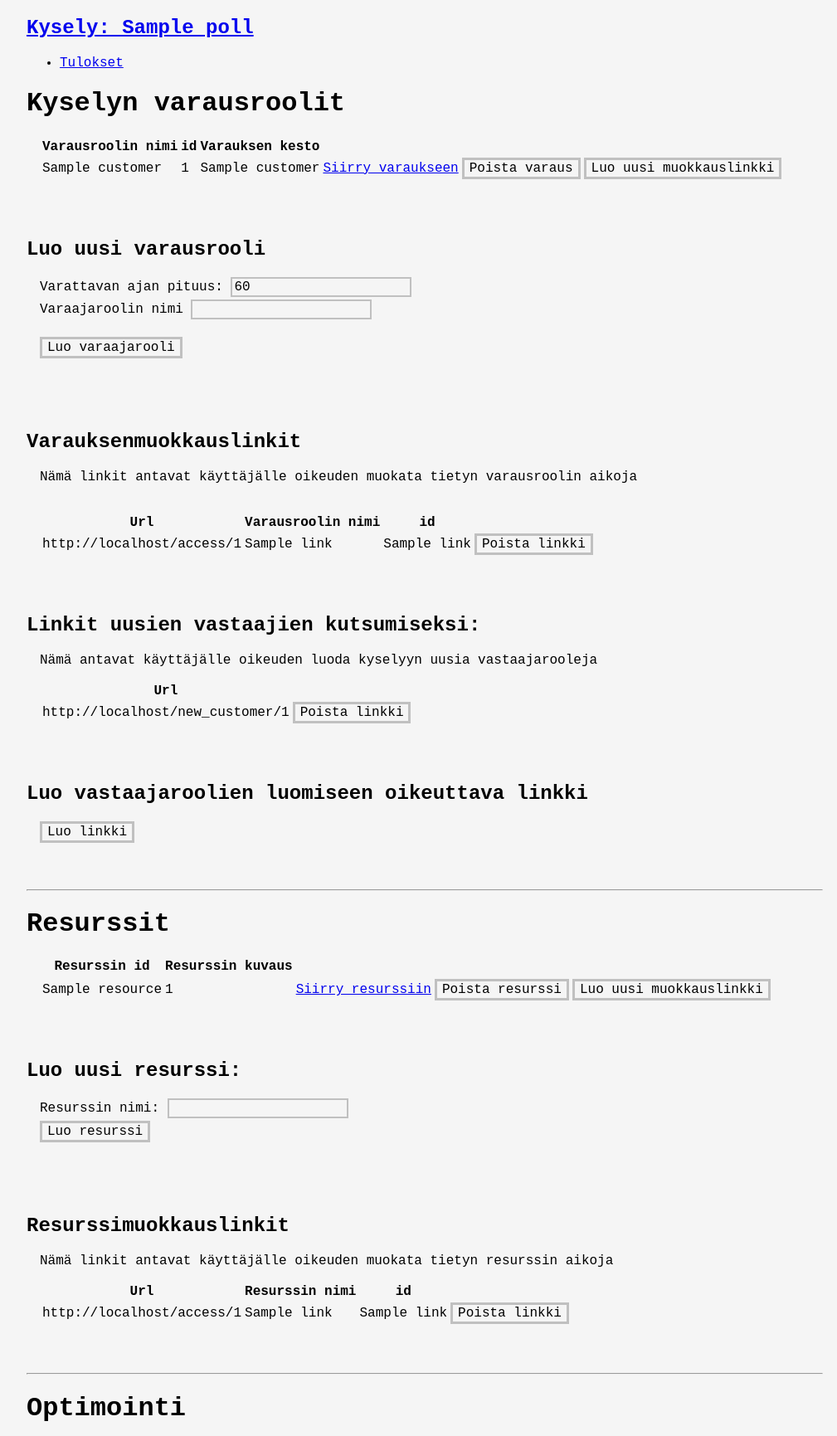
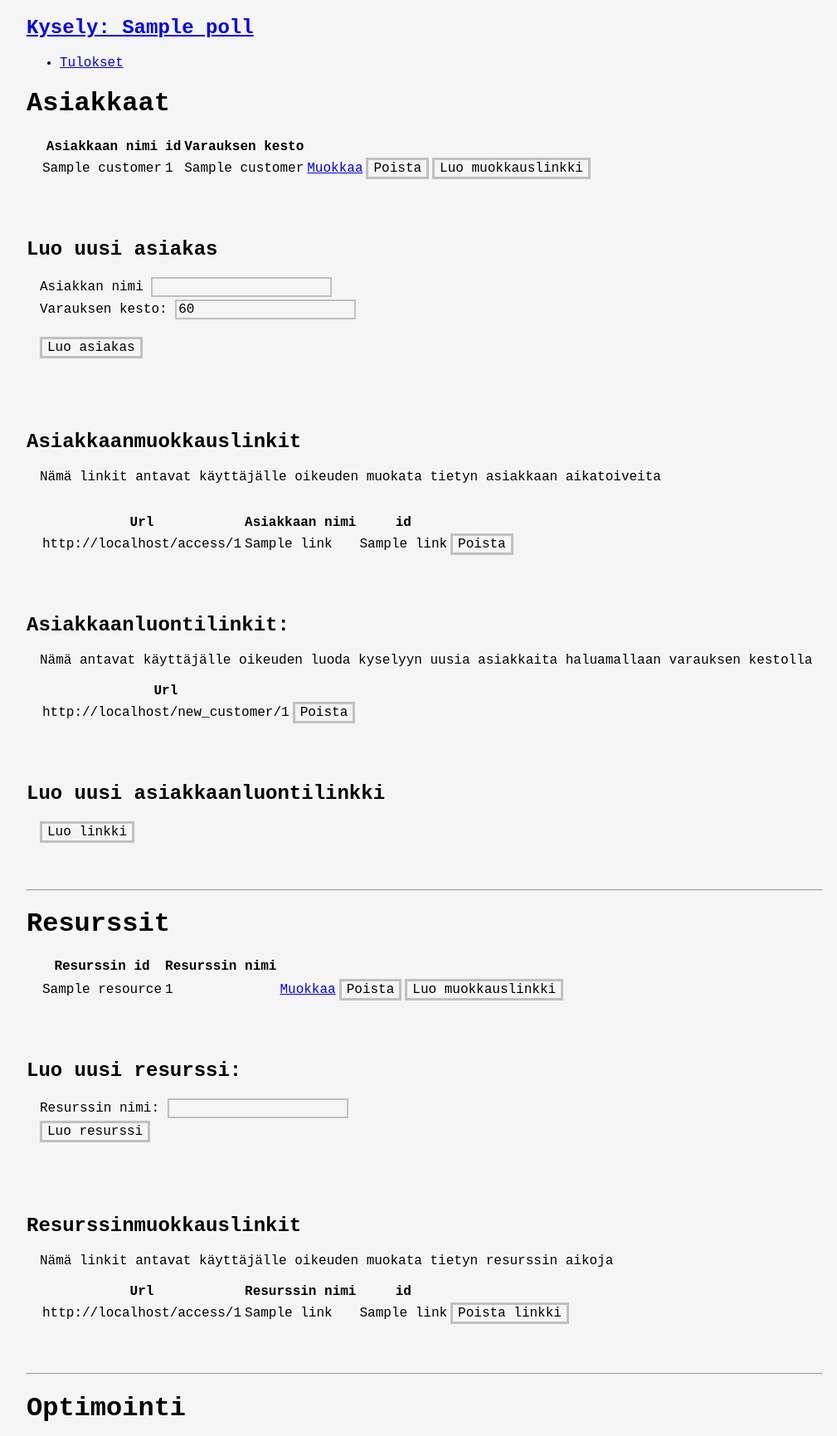
Before and after one commit to kluopaja/ajanvarausj-rjestelm-, a Flask app: template templates/poll_owner.html in a window 1280 px wide. Shown: the part 18-1749 px from the top of the page at 83% size, without its empty margins (128-1137 px from the left). Run offline with Flask 2, Linux system fonts and the light colour scheme; the template is opened without the code that fills it: most values are stand-ins (such as "Sample title", 1, 10 or a date in 2020).

Commit message:
Modify website language
    templates/poll_owner.html
        -Unify terms to be consistent with the README.md
            -Varausrooli, vastaaja --> asiakas
        -Use shorter descriptions
            -e.g. Poista linkki -> Poista
            -Siirry varaukseen/Siirry resurssiin --> Muokkaa
        -Reorder fields in add_customer_form
        -Replace deprecated term "Resurssin kuvaus" with "Resurssin nimi"

    templates/poll_times.html
        -Modify text

```diff
--- a/templates/poll_owner.html
+++ b/templates/poll_owner.html
@@ -4,10 +4,10 @@
 {% include "poll_navi.html" %}
 <div class="poll_owner">
 {% if customers|length > 0 %}
-<h1>Kyselyn varausroolit</h1>
+<h1>Asiakkaat</h1>
 <div class="section">
 <table>
-    <tr><th>Varausroolin nimi</th><th>id</th><th>Varauksen kesto</th>
+    <tr><th>Asiakkaan nimi</th><th>id</th><th>Varauksen kesto</th>
 {% for customer in customers %}
 <tr>
     <td>{{ customer[2] }}</td>
@@ -15,12 +15,12 @@
     <td>{{ customer[1] }}</td>
     <td>
     <a href="/poll/{{ poll.poll_id }}/{{ customer[0] }}/times">
-    Siirry varaukseen
+    Muokkaa
     </a>
     </td>
     <td>
     <form action="/delete_member" method="POST">
-        <input type="submit" value="Poista varaus">
+        <input type="submit" value="Poista">
         <input type="hidden" name="poll_id" value={{ poll.poll_id }}>
         <input type="hidden" name="member_id" value={{ customer[0] }}>
         <input type="hidden" name="csrf_token" value= {{ session.get('csrf_token') }}>
@@ -28,7 +28,7 @@
     </td>
     <td>
     <form action="/new_member_access_link" method="post">
-    <input type="submit" value="Luo uusi muokkauslinkki">
+    <input type="submit" value="Luo muokkauslinkki">
     <input type="hidden" name="member_id" id={{ customer[0] }}
            value={{ customer[0] }}>
     <input type="hidden" name="poll_id" value={{ poll.poll_id }}>
@@ -42,24 +42,24 @@
 {% endif %}
 
 
-<h2>Luo uusi varausrooli</h2>
+<h2>Luo uusi asiakas</h2>
 <div class="section">
 <form class="add_customer_form" action="/add_customer" method="POST">
     <ul>
     <li>
-    <label for="reservation_length">Varattavan ajan pituus:</label>
+    <label for="customer_name">
+        Asiakkan nimi
+    </label>
+    <input type="text" id="customer_name" name="customer_name">
+    </li>
+    <li>
+    <label for="reservation_length">Varauksen kesto:</label>
     <input type="number" id="reservation_length"
            name="reservation_length" min=5 value=60 step=5>
     </li>
-    <li>
-    <label for="customer_name">
-        Varaajaroolin nimi
-    </label>
-    <input type="text" id="customer_name" name="customer_name">
-    </li>
     <br>
     <li>
-    <input type="submit" value="Luo varaajarooli">
+    <input type="submit" value="Luo asiakas">
     </li>
     <input type="hidden" name="poll_id" value={{ poll.poll_id}}>
     <input type="hidden" name="csrf_token" value={{ session.get('csrf_token') }}>
@@ -68,11 +68,11 @@
 </div>
 
 
-<h2>Varauksenmuokkauslinkit</h2>
+<h2>Asiakkaanmuokkauslinkit</h2>
 <div class="section">
-<p>Nämä linkit antavat käyttäjälle oikeuden muokata tietyn varausroolin aikoja</p>
+<p>Nämä linkit antavat käyttäjälle oikeuden muokata tietyn asiakkaan aikatoiveita</p>
 <table>
-    <tr><th>Url</th><th>Varausroolin nimi</th><th>id</th></tr>
+    <tr><th>Url</th><th>Asiakkaan nimi</th><th>id</th></tr>
 {% for link in customer_access_links %}
 <tr>
     <td>{{ url_for('access', url_id=link[0], _external=True) }}</td>
@@ -80,7 +80,7 @@
     <td>{{ link[2] }}</td>
     <td>
     <form action="/delete_member_access_link" method="POST">
-        <input type="submit" value="Poista linkki">
+        <input type="submit" value="Poista">
         <input type="hidden" name="url_id" value={{ link[0] }}>
         <input type="hidden" name="poll_id" value={{ poll.poll_id }}>
         <input type="hidden" name="csrf_token" value={{ session.get('csrf_token') }}>
@@ -93,9 +93,10 @@
 </div>
 
 
-<h2>Linkit uusien vastaajien kutsumiseksi:</h2>
+<h2>Asiakkaanluontilinkit:</h2>
 <div class="section">
-<p>Nämä antavat käyttäjälle oikeuden luoda kyselyyn uusia vastaajarooleja</p>
+<p>Nämä antavat käyttäjälle oikeuden luoda kyselyyn uusia asiakkaita
+haluamallaan varauksen kestolla</p>
 <table>
 <tr><th>Url</th></tr>
 {% for link in new_customer_links %}
@@ -103,7 +104,7 @@
     <td>{{ url_for('new_customer', url_id=link[0], _external=True) }}</td>
     <td>
     <form action="/delete_new_customer_link" method="POST">
-        <input type="submit" value="Poista linkki">
+        <input type="submit" value="Poista">
         <input type="hidden" name="url_id" value={{ link[0] }}>
         <input type="hidden" name="poll_id" value={{ poll.poll_id }}>
         <input type="hidden" name="csrf_token" value={{ session.get('csrf_token') }}>
@@ -114,7 +115,7 @@
 </table>
 </div>
 
-<h2>Luo vastaajaroolien luomiseen oikeuttava linkki</h2>
+<h2>Luo uusi asiakkaanluontilinkki</h2>
 <div class="section">
 <form action="/new_new_customer_link" method="post">
     <input type="submit" value="Luo linkki">
@@ -127,7 +128,7 @@
 <div class="section">
 <table>
 <tr>
-    <th>Resurssin id</th><th>Resurssin kuvaus</th>
+    <th>Resurssin id</th><th>Resurssin nimi</th>
 <tr>
 {% for resource in resources %}
 <tr>
@@ -135,11 +136,11 @@
     <td>{{ resource[0] }}</td>
     <td>
     <a href="/poll/{{ poll.poll_id }}/{{ resource[1] }}/times">
-    Siirry resurssiin
+    Muokkaa
     </a>
     <td>
     <form action="/delete_member" method="POST">
-        <input type="submit" value="Poista resurssi">
+        <input type="submit" value="Poista">
         <input type="hidden" name="poll_id" value={{ poll.poll_id }}>
         <input type="hidden" name="member_id" value={{ resource[1] }}>
         <input type="hidden" name="csrf_token" value={{ session.get('csrf_token') }}>
@@ -147,7 +148,7 @@
     </td>
     <td>
     <form action="/new_member_access_link" method="post">
-    <input type="submit" value="Luo uusi muokkauslinkki">
+    <input type="submit" value="Luo muokkauslinkki">
     <input type="hidden" name="member_id" id={{ resource[1] }}
            value={{ resource[1] }}>
     <input type="hidden" name="poll_id" value={{ poll.poll_id }}>
@@ -179,7 +180,7 @@
 </div>
 
 
-<h2>Resurssimuokkauslinkit</h2>
+<h2>Resurssinmuokkauslinkit</h2>
 <div class="section">
 <p>Nämä linkit antavat käyttäjälle oikeuden muokata tietyn resurssin aikoja</p>
 <table>
--- a/templates/poll_times.html
+++ b/templates/poll_times.html
@@ -2,7 +2,7 @@
 {% block content %}
 {% include "poll_navi.html" %}
 {% if member_type == 'customer' %}
-<h2>Katso ja muokkaa varaustoivetta</h2>
+<h2>Asiakkaan varaustoiveet</h2>
 <p>Varauksen pituus: {{ reservation_length }}</p>
 {% if is_owner %}
 <form action="/modify_customer" method="POST">
@@ -16,8 +16,6 @@
     <input type="hidden" name="csrf_token" value={{ session.get('csrf_token') }}>
 </form>
 {% endif %}
-<p>Lisää uusi toive. Uusi toive ylikirjoittaa
-vanhat alle jäävät toiveet.</p>
 <h3>Esimerkki:</h3>
 <p>Jos aikatoiveenasi on väli [10:00, 11:00) "Sopii hyvin" ja muut ajat
 "Ei sovi", niin 30 min aika voi silloin alkaa milloin tahansa välillä
```
